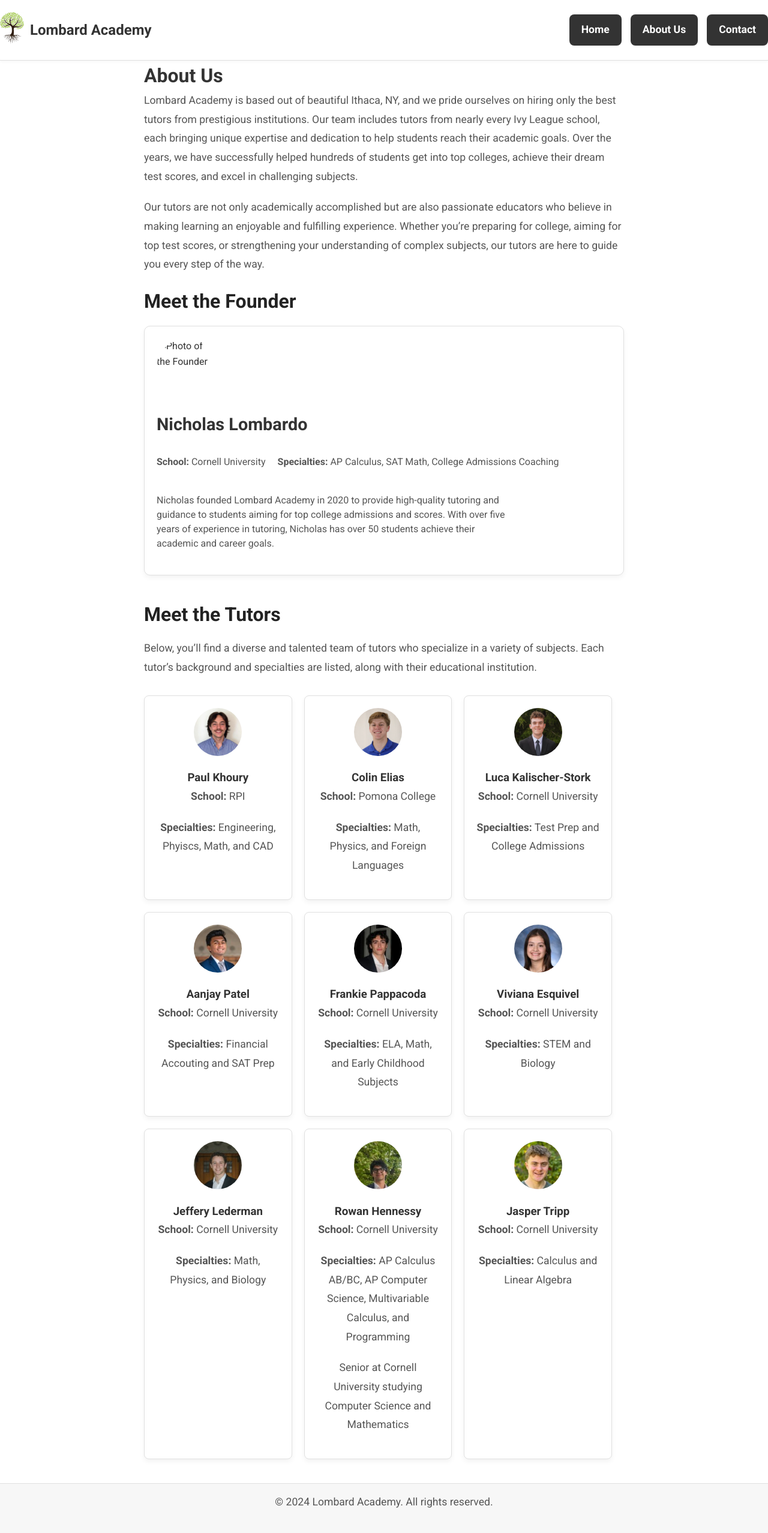
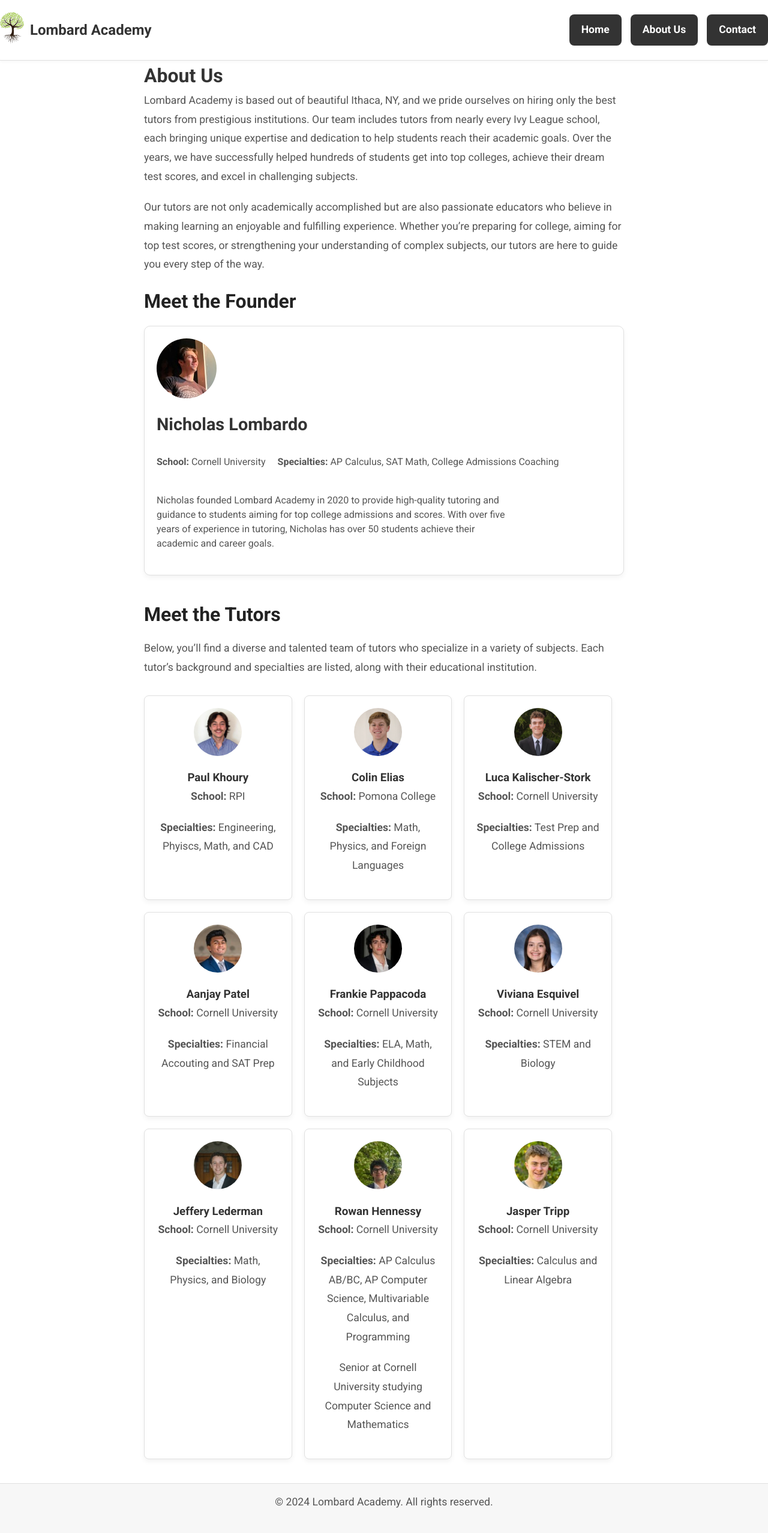
Before and after one commit to nicholasl25/lombardacademy, a Jekyll site: the page built from about.md, in a window 1280 px wide. Shown: the whole page at 60% size. Built offline with Jekyll 4.4.1, drawn with Linux system fonts in a browser that asks for light colours.

Commit message:
Fixed bug in founder.yml

```diff
--- a/_data/founder.yml
+++ b/_data/founder.yml
@@ -4,4 +4,4 @@ specialties: AP Calculus, SAT Math, College Admissions Coaching
 bio: >
   Nicholas founded Lombard Academy in 2020 to provide high-quality tutoring and guidance to students aiming for top college admissions and scores.
   With over five years of experience in tutoring, Nicholas has over 50 students achieve their academic and career goals.
-image: assets/images/founder.jpeg
+image: /assets/images/tutors/founder.jpeg
```
